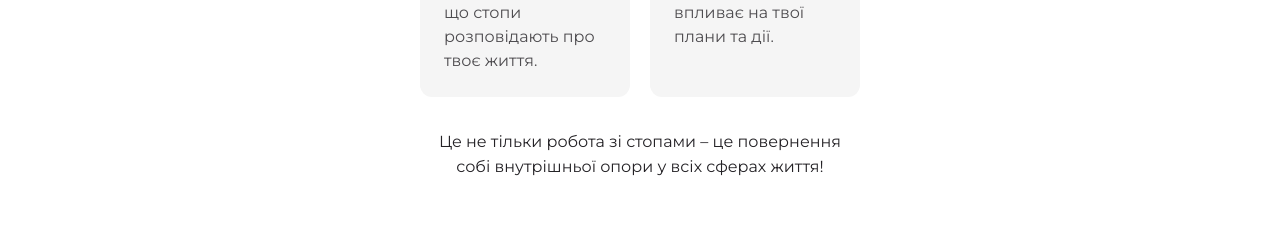
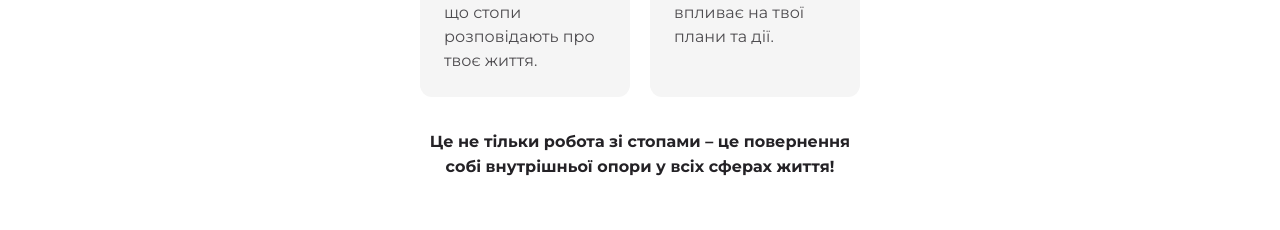
Before and after one commit to IhorMuliar/viktory-kinesio-landing, a Next.js app: page /feet in a window 1280 px wide. Shown: the part 3723-3953 px from the top of the page. Built offline with nearby package versions, Linux system fonts and the light colour scheme; a web font is replaced by a local one.

Commit message:
Update WhatYouGet component text styling with bold font weight

```diff
--- a/app/feet/_components/WhatYouGet.jsx
+++ b/app/feet/_components/WhatYouGet.jsx
@@ -47,7 +47,7 @@ const WhatYouGet = () => {
             </div>
           ))}
         </div>
-        <p className={styles.text} style={{ textAlign: 'center' }}>
+        <p className={styles.text} style={{ textAlign: 'center', fontWeight: '700' }}>
           Це не тільки робота зі стопами – це повернення собі внутрішньої опори у всіх сферах життя!
         </p>
       </div>
```
